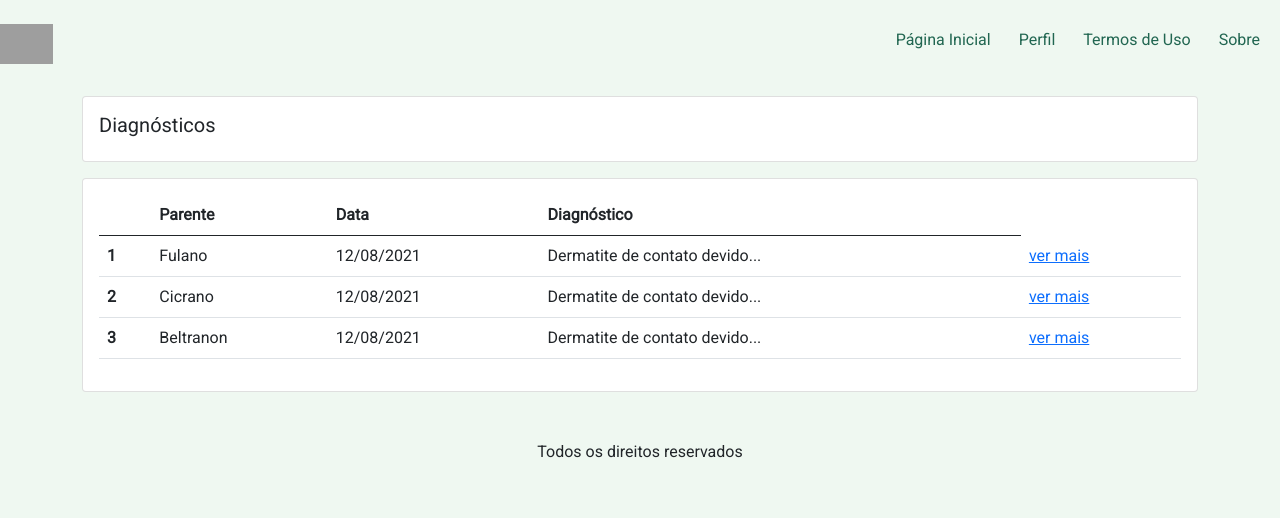
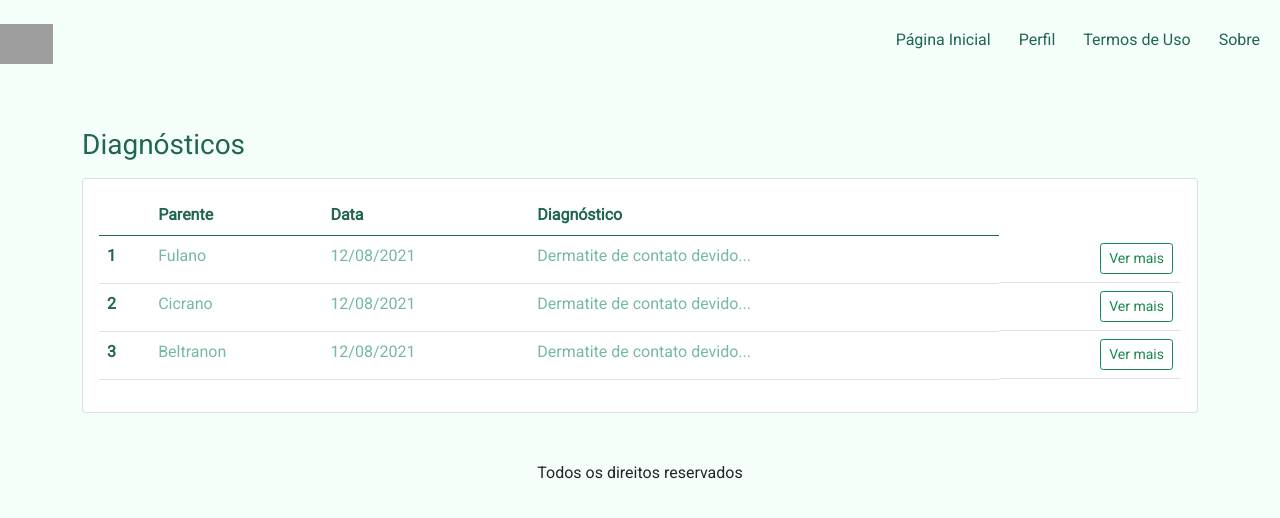
Before and after one commit to netrometro/upe_20202_dodois, a Next.js app in the folder src/main/app/: page /diagnosticos in a window 1280 px wide. Shown: the top 518 px of the page. Built offline with nearby package versions, Linux system fonts and the light colour scheme; grey boxes are pictures that could not be loaded.

Commit message:
:lipstick: Estilizado pagina de diagnosticos.

```diff
--- a/src/main/app/pages/diagnosticos.js
+++ b/src/main/app/pages/diagnosticos.js
@@ -1,7 +1,5 @@
 import { Component } from "react";
-import { Container } from "reactstrap";
-import { Card, CardBody, CardTitle } from "reactstrap";
-import { Table } from "reactstrap";
+import { Container, Card, CardBody,Table, Button } from "reactstrap";
 import MenuUsuario from "../components/menuUsuario";
 import Link from "next/link";
 
@@ -16,16 +14,12 @@ export default class Diagnosticos extends Component {
             <div>
                 <MenuUsuario />
                 <Container>
-                    <Card className="mt-3">
-                        <CardBody>
-                            <CardTitle tag="h5" >Diagnósticos</CardTitle>
-                        </CardBody>
-                    </Card>
+                    <h3 className="mt-5" style={{ color: "#216651" }}>Diagnósticos</h3>
                     <Card className="mt-3">
                         <CardBody>
                             <Table>
                                 <thead>
-                                    <tr>
+                                    <tr style={{ color: "#216651" }} >
                                         <th></th>
                                         <th>Parente</th>
                                         <th>Data</th>
@@ -33,26 +27,26 @@ export default class Diagnosticos extends Component {
                                     </tr>
                                 </thead>
                                 <tbody>
-                                    <tr>
-                                        <th>1</th>
+                                    <tr style={{ color: "#74BAA0" }}>
+                                        <th style={{ color: "#216651" }}>1</th>
                                         <td>Fulano</td>
                                         <td>12/08/2021</td>
                                         <td>Dermatite de contato devido...</td>
-                                        <td><Link href="#">ver mais</Link></td>
+                                        <td className="d-flex justify-content-end" ><Button id="Popover1" color="success" outline type="button" size="sm" >Ver mais</Button></td>
                                     </tr>
-                                    <tr>
-                                        <th>2</th>
+                                    <tr style={{ color: "#74BAA0" }}>
+                                        <th style={{ color: "#216651" }}>2</th>
                                         <td>Cicrano</td>
                                         <td>12/08/2021</td>
                                         <td>Dermatite de contato devido...</td>
-                                        <td><Link href="#">ver mais</Link></td>
+                                        <td className="d-flex justify-content-end"><Button id="Popover1" color="success" outline type="button" size="sm" >Ver mais</Button></td>
                                     </tr>
-                                    <tr>
-                                        <th>3</th>
+                                    <tr style={{ color: "#74BAA0" }}>
+                                        <th style={{ color: "#216651" }}>3</th>
                                         <td>Beltranon</td>
                                         <td>12/08/2021</td>
                                         <td>Dermatite de contato devido...</td>
-                                        <td><Link href="#">ver mais</Link></td>
+                                        <td className="d-flex justify-content-end"><Button id="Popover1" color="success" outline type="button" size="sm" >Ver mais</Button></td>
                                     </tr>
                                 </tbody>
                             </Table>
--- a/src/main/app/styles/globals.css
+++ b/src/main/app/styles/globals.css
@@ -6,8 +6,6 @@ body {
   right: 100%;
   font-family: Roboto !important;
   background-color:#F5FFFA !important;
-  background-color:#eff8f1 !important;
-
 }
 
 .center{
```
